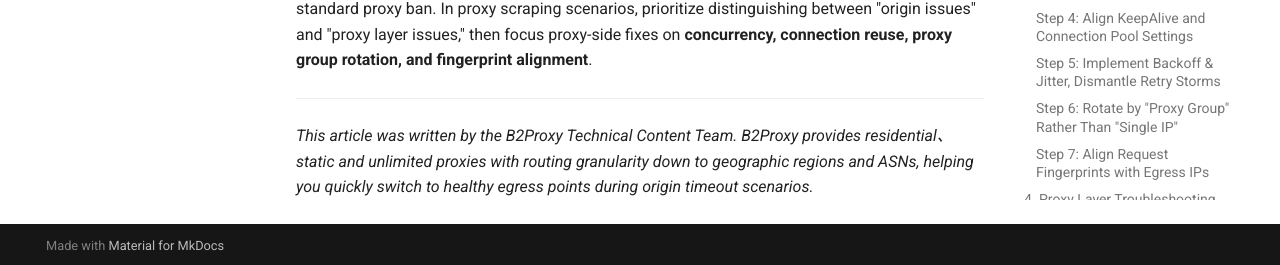
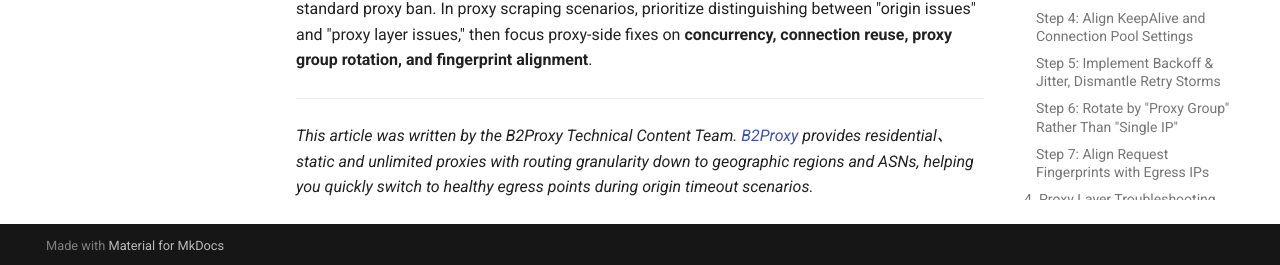
Before and after one commit to B2Proxy/B2Proxy-Global-Residential-Proxy, an MkDocs documentation site: the page built from docs/blog/how-to-fix-cloudflare-522-error.md, in a window 1280 px wide and 900 px high, scrolled down 5054 px. Shown: the part 632-897 px from the top of the window. Built offline with MkDocs 1.6.1 and Material for MkDocs 9.7.7, drawn with Linux system fonts in a browser that asks for light colours; part of the change alters nothing that is shown.

```diff
--- a/docs/blog/how-to-fix-cloudflare-522-error.md
+++ b/docs/blog/how-to-fix-cloudflare-522-error.md
@@ -156,4 +156,4 @@ A: Yes, but **they must include backoff and jitter, and the retry budget should
 
 ---
 
-*This article was written by the B2Proxy Technical Content Team. B2Proxy provides residential、static and  unlimited proxies with routing granularity down to geographic regions and ASNs, helping you quickly switch to healthy egress points during origin timeout scenarios.*
+*This article was written by the B2Proxy Technical Content Team. [B2Proxy](https://www.b2proxy.com/?utm_t=1&utm_i=159) provides residential、static and  unlimited proxies with routing granularity down to geographic regions and ASNs, helping you quickly switch to healthy egress points during origin timeout scenarios.*
```
